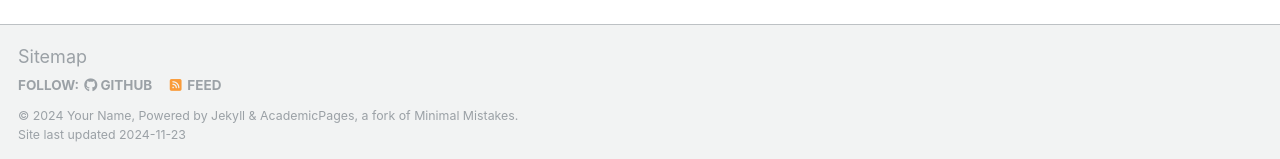
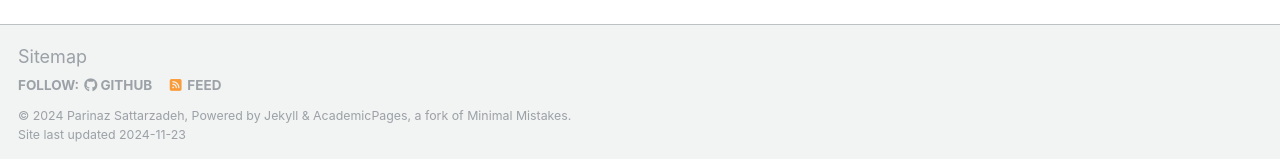
Before and after one commit to parinaz-st/parinaz-st.github.io, a Jekyll site: the page built from _pages/about.md, in a window 1280 px wide and 900 px high, scrolled down 994 px. Shown: the part 738-897 px from the top of the window. Built offline with Jekyll 4.4.1, drawn with Linux system fonts in a browser that asks for light colours.

Commit message:
Update _config.yml

```diff
--- a/_config.yml
+++ b/_config.yml
@@ -10,7 +10,7 @@
 locale                   : "en-US"
 title                    : "Parinaz Sattarzadeh"
 title_separator          : "-"
-name                     : &name "Your Name"
+name                     : &name "Parinaz Sattarzadeh"
 description              : &description "personal description"
 url                      : https://academicpages.github.io # the base hostname & protocol for your site e.g. "https://mmistakes.github.io"
 baseurl                  : "" # the subpath of your site, e.g. "/blog"
```
